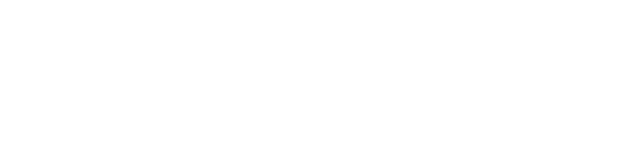
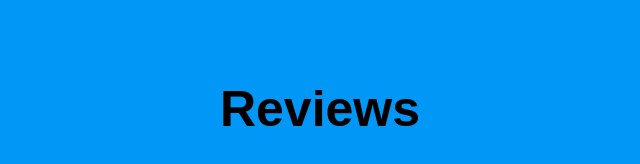
Before and after one commit to Diegogal04/JS-project, a plain HTML site: page index.html in a window 1280 px wide. Shown: the whole page, without its empty margins (320-960 px from the left). Drawn offline with Linux system fonts and the light colour scheme.

Commit message:
primeros estilos de la pagina

```diff
--- a/index.html
+++ b/index.html
@@ -7,6 +7,8 @@
     <title>Document</title>
 </head>
 <body>
-
+    <div class="hero">
+        <h1>Reviews</h1>
+    </div>
 </body>
 </html>
--- a/style.css
+++ b/style.css
@@ -0,0 +1,18 @@
+* {
+    margin: 0;
+    padding: 0;
+    box-sizing: border-box;
+}
+
+.hero {
+    background-color: #0197F6;
+    height: 100vh;
+    position: relative;
+}
+
+.hero h1 {
+    text-align: center;
+    font-family: sans-serif;
+    padding-top: 80px;
+    font-size: 50px;
+}
```
